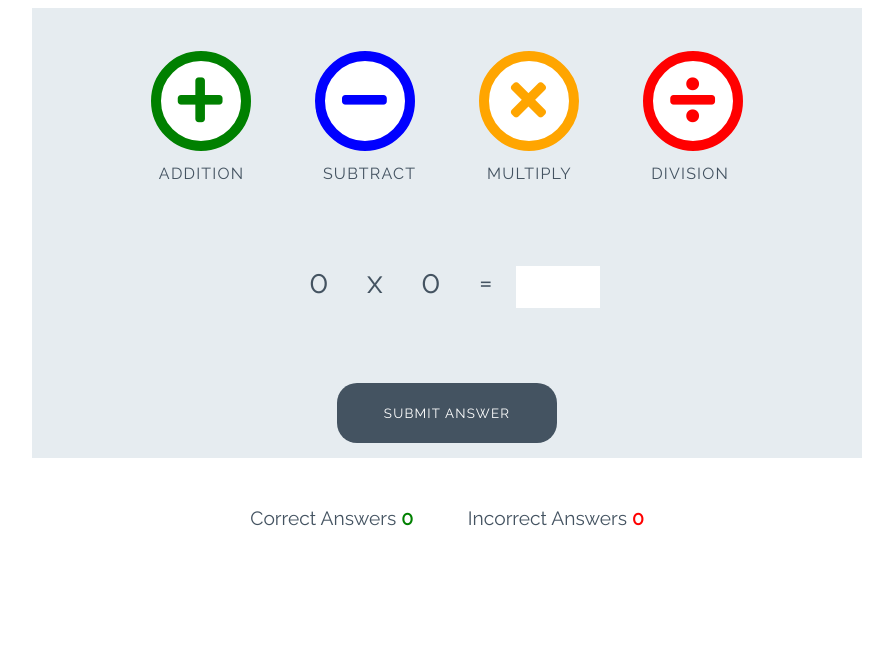
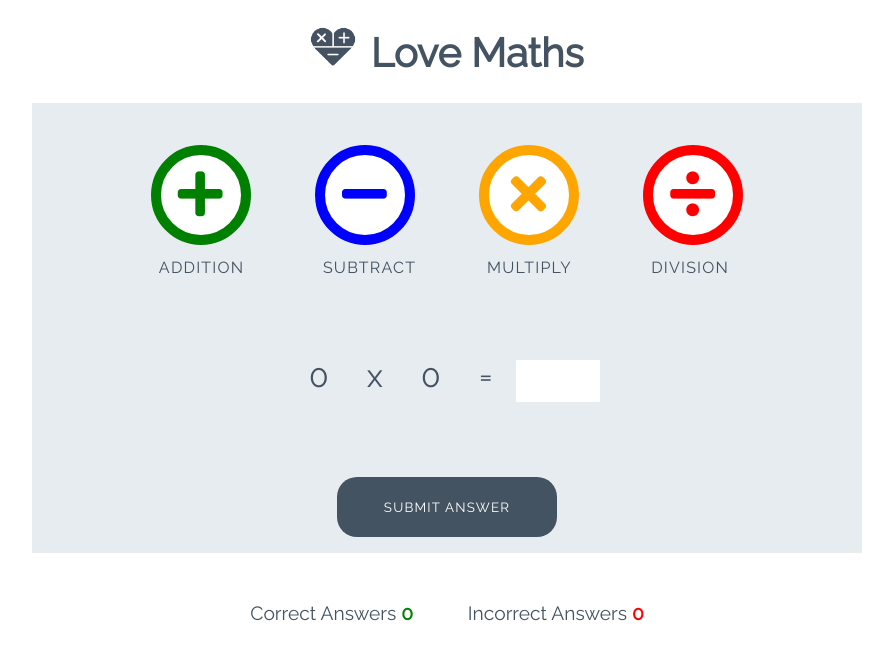
Before and after one commit to NadiaKra/love-math-test, a plain HTML site: page index.html in a window 1280 px wide. Shown: the whole page, without its empty margins (193-1086 px from the left). Drawn offline with Linux system fonts and the light colour scheme.

Commit message:
add heading, as deleted by error

```diff
--- a/index.html
+++ b/index.html
@@ -11,6 +11,10 @@
     <title>Document</title>
 </head>
 <body>
+    <h1 class="heading">
+        <img class="logo" src="assets/images/logo.png" alt="logo"> Love Maths
+    </h1>
+
     <div class="game-area">
         <div class="controls-area">
             <button data-type="addition" class="btn btn--big btn--green">
```
